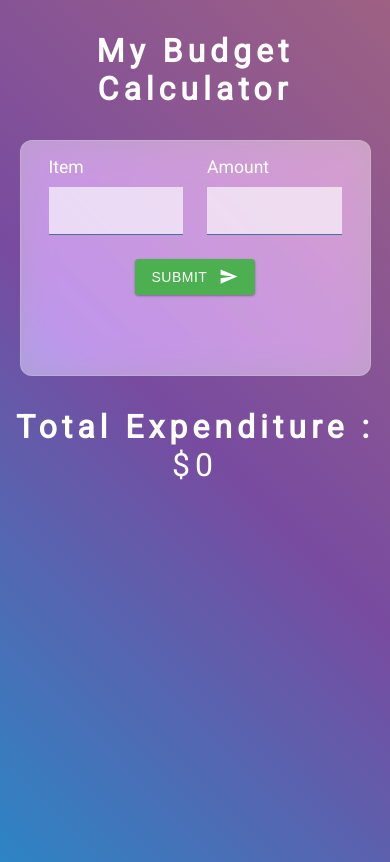
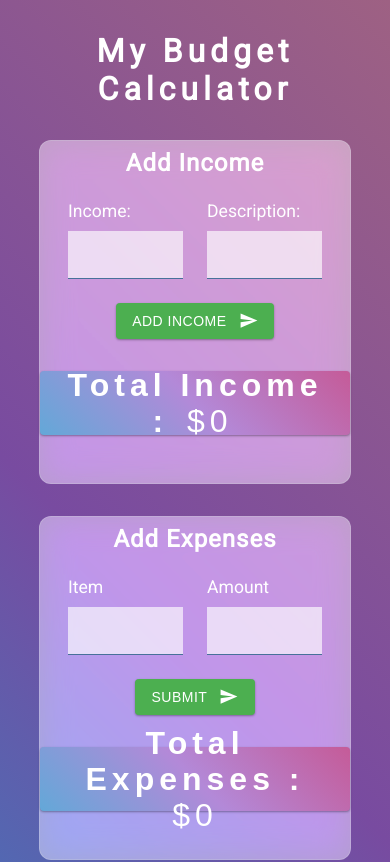
Before and after one commit to Pumpkin-cod/Budget-Calculator, a React (Vite) app: page / in a window 390 px wide. Shown: the top 862 px of the page. Built offline with nearby package versions, Linux system fonts and the light colour scheme.

Commit message:
Income function updated

```diff
--- a/src/App.css
+++ b/src/App.css
@@ -21,7 +21,7 @@ body {
 		#2b86c5 100%
 	);
 	background-repeat: no-repeat;
-	height: 100vh;
+	height: 150vh;
 	color: var(--mainBlack);
 	font-family: 'Roboto', sans-serif;
 }
@@ -32,18 +32,43 @@ h1 {
 	color: var(--mainWhite);
 	letter-spacing: 5px;
 }
-.App {
+
+.heading {
+	text-align: center;
+	text-transform: capitalize;
+	margin: 0.5rem 0;
+	letter-spacing: 1px;
+	color: var(--mainWhite);
+}
+
+.container {
+	display: flex;
+	flex-direction: row;
+}
+
+/* .App {
 	-webkit-backdrop-filter: blur(16px) saturate(180%);
 	backdrop-filter: blur(16px) saturate(180%);
 	background-color: rgba(255, 255, 255, 0.45);
 	border-radius: 12px;
 	border: 1px solid rgba(209, 213, 219, 0.3);
+	height: 10rem;
+	max-width: 30rem;
+	margin-top: 6rem;
+} */
 
+.App1 {
+	-webkit-backdrop-filter: blur(16px) saturate(180%);
+	backdrop-filter: blur(16px) saturate(180%);
+	background-color: rgba(255, 255, 255, 0.45);
+	border-radius: 12px;
+	border: 1px solid rgba(209, 213, 219, 0.3);
 	margin: 0 auto;
 	max-width: 1280px;
-	width: 90%;
+	width: 45%;
 	padding-bottom: 3rem;
 }
+
 .form-center {
 	display: flex;
 	padding: 0 1rem;
@@ -88,6 +113,7 @@ label {
 	padding: 0 16px;
 	text-transform: uppercase;
 	margin: 0 auto;
+	margin-bottom: 2rem;
 	cursor: pointer;
 	box-shadow: 0 1px 3px rgba(0, 0, 0, 0.12), 0 1px 2px rgba(0, 0, 0, 0.24);
 	transition: all 0.3s cubic-bezier(0.25, 0.8, 0.25, 1);
@@ -134,6 +160,42 @@ label {
 	font-size: 1.2rem;
 }
 
+.button {
+	text-decoration: none;
+	color: var(--mainWhite);
+	/* background-color: var(--mainGreen); */
+	/* background-color: #c55b98;
+background-image: linear-gradient(225deg, #c55b98 0%, #b389d8 50%, #63a8d8 100%); */
+	background-color: #c55b98;
+	background-image: linear-gradient(
+		225deg,
+		#c55b98 0%,
+		#b389d8 50%,
+		#63a8d8 100%
+	);
+	text-align: center;
+	letter-spacing: 0.1px;
+	font-size: 14px;
+	outline: 0;
+	border: none;
+	border-radius: 4px;
+	display: block;
+	height: 36px;
+	line-height: 36px;
+	padding: 2rem 1rem;
+	text-transform: uppercase;
+	margin: 0 auto;
+	cursor: pointer;
+	box-shadow: 0 1px 3px rgba(0, 0, 0, 0.12), 0 1px 2px rgba(0, 0, 0, 0.24);
+	transition: all 0.3s cubic-bezier(0.25, 0.8, 0.25, 1);
+	display: flex;
+	align-items: center;
+}
+
+.button:hover {
+	box-shadow: 0 14px 28px rgba(0, 0, 0, 0.25), 0 10px 10px rgba(0, 0, 0, 0.22);
+}
+
 .list {
 	margin: 2rem 0.75rem 0 0.75rem;
 	list-style-type: none;
@@ -164,8 +226,8 @@ label {
 .expense {
 	margin-right: 2rem;
 	text-transform: capitalize;
-  color: var(--mainWhite);
-  font-weight: 700;
+	color: var(--mainWhite);
+	font-weight: 700;
 	font-size: 1.2rem;
 }
 .amount {
@@ -225,15 +287,30 @@ label {
 .alert-success {
 	background: var(--mainGreen);
 }
-@media screen and (min-width: 601px) {
-	.App,
+@media screen and (max-width: 900px) {
+	/* .App,
 	.list,
 	.alert {
 		width: 85%;
+	} */
+
+	/* .list {
+		margin: 2rem auto 0 auto;
+	} */
+
+	.container {
+		display: flex;
+		flex-direction: column;
 	}
 
-	.list {
-		margin: 2rem auto 0 auto;
+	.App1 {
+		margin-bottom: 2rem;
+		width: 80%;
+	}
+
+	.button {
+		font-size: 1rem;
+
 	}
 }
 @media screen and (min-width: 993px) {
--- a/src/App.jsx
+++ b/src/App.jsx
@@ -1,4 +1,6 @@
 import React, { useState, useEffect } from 'react';
+import Income from './components/Income';
+import IncomeList from './components/IncomeList'
 import ExpenseList from './components/ExpenseList';
 import Alert from './components/Alert';
 import ExpenseForm from './components/ExpenseForm';
@@ -6,34 +8,124 @@ import ExpenseForm from './components/ExpenseForm';
 import { v4 as uuidv4 } from 'uuid';
 import './App.css';
 
+// const initialIncomes = [
+//   {id: uuidv4(), description: "Web Development", income: 5000},
+//   { id: uuidv4(), description: "UX/UI Designer", income: 3000 },
+//   { id: uuidv4(), description: "Proofreading", income: 2000 },
+// ]
+// console.log(initialIncomes)
+
 // const initialExpenses =[
 //   { id: uuidv4(), charge: "rent", amount:1600},
 //   { id: uuidv4(), charge: "car payment", amount:200},
 //   { id: uuidv4(), charge: "Utility payment",amount:1000},
 //   { id: uuidv4(), charge: "school fees", amount:2000},
 // ]
-const initialExpenses = localStorage.getItem('expenses')? JSON.parse(localStorage.getItem('expenses')):[];
+
+const initialData = JSON.parse(localStorage.getItem('data')) || { expenses: [], incomes: [] };
+const initialExpenses = initialData.expenses;
+const initialIncomes = initialData.incomes;
+
 // console.log(initialExpenses)
 export default function App() {
-  // statevalues for all my expense
+  // statevalues for all my expense and income
   // console.log(useState());
+  const [incomes,setIncome]= React.useState(initialIncomes);
+  const [money, setMoney] = React.useState('');
+  const [description, setDescription] = React.useState('');
+  const [message, setMessage]= React.useState({show:false});
+  const [alter, setAlter] = React.useState(false);
+  const [look, setLook]= React.useState(0);
   const [expenses, setExpense] = React.useState(initialExpenses);
-const [charge, setCharge] = React.useState('')
-const [amount, setAmount] = React.useState('')
-const [alert,setAlert]= React.useState({show: false});
-const [edit, setEdit]= React.useState(false);
+  const [charge, setCharge] = React.useState('');
+  const [amount, setAmount] = React.useState('');
+  const [alert, setAlert] = React.useState({ show: false });
+  const [edit, setEdit] = React.useState(false);
   const [id, setId] = React.useState(0);
 
-useEffect(() =>{
-  console.log('useEffect')
-  localStorage.setItem('expenses',JSON.stringify(expenses))
-},[expenses])
+
+  useEffect(() => {
+    localStorage.setItem('data', JSON.stringify({ expenses, incomes }));
+  }, [expenses, incomes]);
+
+
+  const handleIncomeChange = (e) => {
+    // setIncome(event.target.value);
+    let money = e.target.value;
+    if (money === "") {
+      setMoney(money);
+    } else {
+      setMoney(parseInt(money));
+    }
+  };
+
+  const handleDescriptionChange = (event) => {
+    setDescription(event.target.value);
+  };
+
+  const createAlert = ({ type, text }) => {
+    setMessage({ show: true, type, text });
+    setTimeout(() => {
+      setMessage({ show: false });
+    }, 4000);
+  };
+
+  const handleAddIncome = (e) => {
+    // code to add income to state or database goes here
+    // console.log(`Added income of ${income} for ${description}`);
+    e.preventDefault();
+    if (description !== " " && money > 0) {
+      if (alter) {
+        let tempIncomes = incomes.map(prop => {
+          return prop.id === id ? { ...prop, description, money } : prop
+        });
+        setIncome(tempIncomes);
+        setAlter(false);
+        createAlert({ type: "success", text: "item edited" });
+      } else {
+        const oneIncome = { id: uuidv4(), description, money };
+        setIncome([...incomes, oneIncome]);
+        createAlert({ type: "success", text: "item added" });
+      }
+      setDescription("");
+      setMoney("");
+    } else {
+      createAlert({
+        type: "danger",
+        text: `input cannot be empty`
+      });
+    }
+
+  };
+
+  const createDelete = id => {
+    let tempIncomes = incomes.filter(prop => prop.id !== id);
+    setIncome(tempIncomes);
+    createAlert({ type: "danger", text: "item deleted" });
+  };
+  //clear all items
+  const removeItems = () => {
+    setIncome([]);
+  };
+  // handle edit
+  const createEdit = id => {
+    let income = incomes.find(prop => prop.id === id);
+    let { description, money } = income;
+    setDescription(description);
+    setMoney(money);
+    setAlter(true);
+    setLook(id);
+  };
+
+
+
+
   // The charge function
-  const handleCharge = e =>{
+  const handleCharge = e => {
     // console.log(`Charge : ${e.target.value}`)
     setCharge(e.target.value)
   }
-  const handleAmount = e =>{
+  const handleAmount = e => {
     // console.log(`Amount : ${e.target.value}`)
     let amount = e.target.value;
     if (amount === "") {
@@ -49,26 +141,26 @@ useEffect(() =>{
       setAlert({ show: false });
     }, 4000);
   };
+
   // The Submit function
   const handleSubmit = e => {
     e.preventDefault();
-    if (charge !== " " && amount > 0){
-      if(edit){
+    if (charge !== " " && amount > 0) {
+      if (edit) {
         let tempExpenses = expenses.map(item => {
-          return item.id === id ? {...item, charge,amount} : item
+          return item.id === id ? { ...item, charge, amount } : item
         });
         setExpense(tempExpenses);
         setEdit(false);
         handleAlert({ type: "success", text: "item edited" });
-      }else{
+      } else {
         const oneExpense = { id: uuidv4(), charge, amount };
         setExpense([...expenses, oneExpense]);
         handleAlert({ type: "success", text: "item added" });
       }
-
       setCharge("");
       setAmount("");
-    }else{
+    } else {
       handleAlert({
         type: "danger",
         text: `input cannot be empty`
@@ -96,23 +188,53 @@ useEffect(() =>{
     setId(id);
   };
 
+  const [showIncomeLeft, setShowIncomeLeft] = useState(false);
 
-// console.log(expenses)
-  return(
+  const totalIncome = incomes.reduce((acc, curr) => acc + curr.money, 0);
+  const totalExpenses = expenses.reduce((acc, curr) => acc + curr.amount, 0);
+  const incomeLeft = totalIncome - totalExpenses;
+
+
+  return (
     <div>
       {alert.show && <Alert type={alert.type} text={alert.text} />}
+      <Alert />
+      <h1>My Budget Calculator</h1>
+      <main className='container'>
+      <div className='App1'>
+        <Income
+          income={money}
+          description={description}
+          handleIncomeChange={handleIncomeChange}
+          handleDescriptionChange={handleDescriptionChange}
+          handleAddIncome={handleAddIncome}
+        />
 
-      <h1>My Budget Calculator</h1>
+         <IncomeList
+          incomes = {incomes}
+          createDelete={createDelete}
+          createEdit={createEdit}
+          removeItems={removeItems}
+        />
 
-      <main className='App'>
+          <button className='button' onClick={() => setShowIncomeLeft(!showIncomeLeft)}>
+            <h1>
+              {showIncomeLeft ? 'Income Left' : 'Total Income'} : {" "}
+              <span className='total'>
+                ${showIncomeLeft ? incomeLeft : incomes.reduce((total, current) => total += parseInt(current.money), 0)}
+              </span>
+            </h1>
+          </button>
+      </div>
 
+        <div className='App1'>
         <ExpenseForm
-      charge = {charge}
-      amount = {amount}
-      handleAmount = {handleAmount}
-      handleCharge = {handleCharge}
-      handleSubmit = {handleSubmit}
-      edit = {edit}
+          charge={charge}
+          amount={amount}
+          handleAmount={handleAmount}
+          handleCharge={handleCharge}
+          handleSubmit={handleSubmit}
+          edit={edit}
         />
         <ExpenseList
           expenses={expenses}
@@ -120,15 +242,18 @@ useEffect(() =>{
           handleEdit={handleEdit}
           clearItems={clearItems}
         />
-      </main>
+        <button className='button'>
           <h1>
-          Total Expenditure : {" "}
+            Total Expenses : {" "}
             <span className='total'>
-            ${""}{expenses.reduce((total,current) => {
+              ${""}{expenses.reduce((total, current) => {
                 return (total += parseInt(current.amount));
-            },0)}
+              }, 0)}
             </span>
           </h1>
+        </button>
+      </div>
+      </main>
     </div>
 
   )
--- a/src/components/Alert.jsx
+++ b/src/components/Alert.jsx
@@ -1,8 +1,8 @@
 import React from 'react'
 
-const Alert = ({ type, text }) => {
+const Alert = ({ type,text }) => {
   return
-  <div className={`alert alert-${type}`}>{text}</div>;
+  <div className={`alert alert-${type}`}>{text} </div>;
 };
 
 export default Alert
--- a/src/components/ExpenseForm.jsx
+++ b/src/components/ExpenseForm.jsx
@@ -9,7 +9,9 @@ const ExpenseForm = ({
   edit
 }) => {
   return (
+
     <form onSubmit={handleSubmit}>
+      <h2 className='heading'>Add Expenses</h2>
       <div className="form-center">
         <div className="form-group">
           <label htmlFor="expense">Item</label>
--- /dev/null
+++ b/src/components/Income.jsx
@@ -0,0 +1,30 @@
+import React, { useState } from 'react';
+import {MdSend} from 'react-icons/md';
+
+const Income = ({money, description, handleIncomeChange, handleDescriptionChange, handleAddIncome, alter}) => {
+
+    return (
+        <div>
+        <form onSubmit={handleAddIncome}>
+            <h2 className='heading'>Add Income</h2>
+            <div className='form-center'>
+
+            <div className='form-group'>
+                <label htmlFor="income">Income: </label>
+                <input className='form-control' type="number" id="income" value={money} onChange={handleIncomeChange} />
+            </div>
+            <div className='form-group'>
+                <label htmlFor="description">Description: </label>
+                <input className='form-control' type="text" id="description" value={description} onChange={handleDescriptionChange} />
+            </div>
+            </div>
+            <button className='btn1'>
+                    {alter ? "Edit" : "Add Income"}
+            <MdSend className="btn1-icon" />
+            </button>
+        </form>
+        </div>
+    );
+};
+
+export default Income;
--- /dev/null
+++ b/src/components/IncomeItem.jsx
@@ -0,0 +1,24 @@
+import React from 'react';
+import { MdEdit, MdDelete } from 'react-icons/md';
+
+const IncomeItem = ({income, createEdit, createDelete }) => {
+    const { id, money, description } = income;
+    return (
+        <li className='item'>
+            <div className='info'>
+                <span className='expense'>{description}</span>
+                <span className='amount'>${money}</span>
+            </div>
+            <div>
+                <button className='edit-btn' aria-label='edit button' onClick={() => createEdit(id)}>
+                    <MdEdit />
+                </button>
+                <button className='clear-btn' aria-label='delete button' onClick={() => createDelete(id)}>
+                    <MdDelete />
+                </button>
+            </div>
+        </li>
+    )
+}
+
+export default IncomeItem
--- /dev/null
+++ b/src/components/IncomeList.jsx
@@ -0,0 +1,29 @@
+import React from 'react';
+import IncomeItem from './IncomeItem';
+import { MdDelete } from 'react-icons/md'
+
+const IncomeList = ({ incomes, createDelete, createEdit, removeItems }) => {
+    return (
+        <>
+        <ul className="list">
+        {incomes.map(income => {
+          return (
+            <IncomeItem
+              key={income.id}
+              income={income}
+              createDelete={createDelete}
+              createEdit={createEdit}
+            />
+          );
+        })}
+      </ul>
+        {incomes.length > 0 && (
+                <button className="btn" onClick={removeItems}>
+                    clear income
+                    <MdDelete className="btn-icon" />
+                </button>
+            )}
+        </>
+    );
+};
+export default IncomeList
```
Lines whose indentation alone changed are shown as unchanged.
